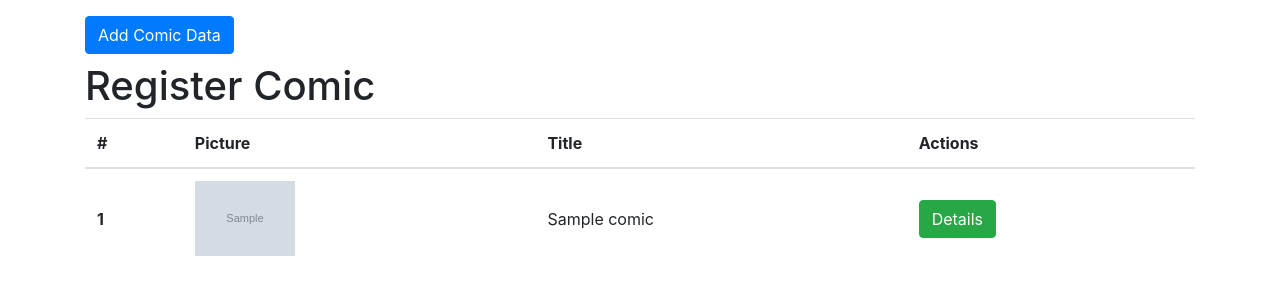
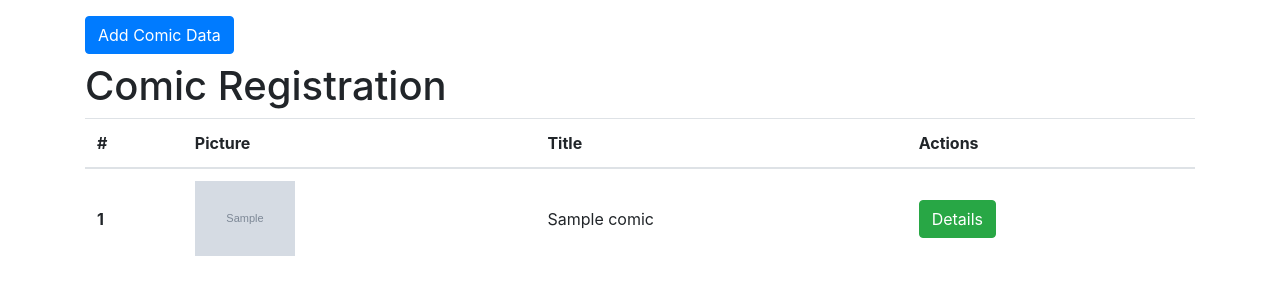
Before and after one commit to aziilah/CI4, a CodeIgniter 4 app: template app/Views/comics/index.php in a window 1280 px wide. Shown: the part 56-356 px from the top of the page. Run offline with PHP 8.4 and a stand-in for CodeIgniter, Linux system fonts and the light colour scheme; the template is opened without the code that fills it: most values are stand-ins (such as "Sample title", 1, 10 or a date in 2020); grey boxes marked "Sample" are stand-in pictures; some libraries are stand-ins or nearby versions.

Commit message:
rename title

```diff
--- a/app/Views/comics/index.php
+++ b/app/Views/comics/index.php
@@ -5,7 +5,7 @@
   <div class="row">
     <div class="col">
       <a href="/comics/create" class="btn btn-primary mt-3">Add Comic Data</a>
-      <h1 class="mt-2">Register Comic</h1>
+      <h1 class="mt-2">Comic Registration</h1>
       <?php if (session()->getFlashdata('warning')) : ?>
         <div class="alert alert-success" role="alert">
           <?= session()->getFlashdata('warning'); ?>
```
